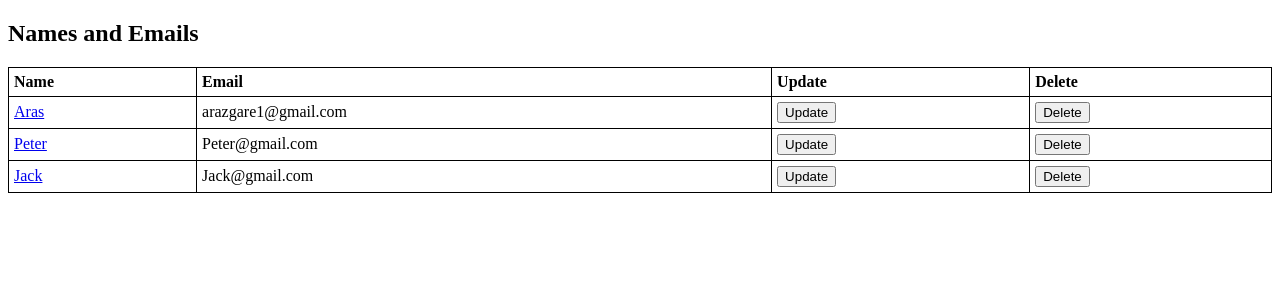
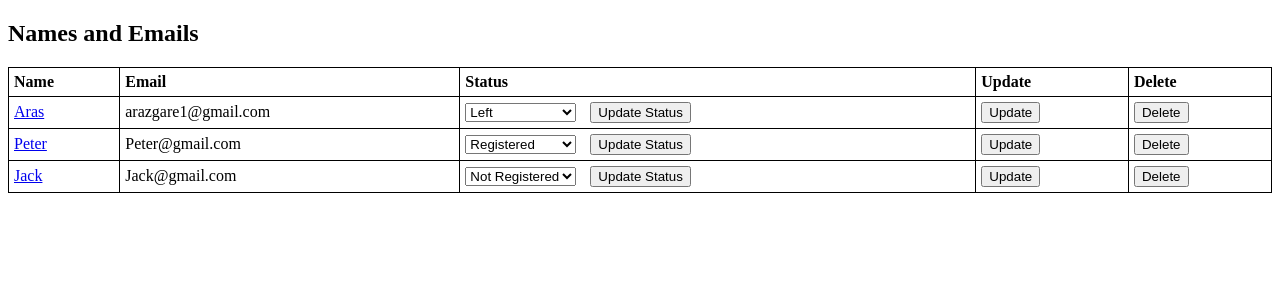
Before and after one commit to araskara/python_flask_orm_form, a Flask app: page /userlist in a window 1280 px wide. Shown: the top 300 px of the page. Run offline with Flask 3, Linux system fonts and the light colour scheme.

Commit message:
Adding selecting status for every user

```diff
--- a/app.py
+++ b/app.py
@@ -16,6 +16,7 @@ class User(db.Model):
     name = db.Column(db.String(50))
     email = db.Column(db.String(100), unique=True)
     date_joined = db.Column(db.Date, default=datetime.utcnow)
+    status = db.Column(db.String(50), default='Not registered')
     addresses = db.relationship('Address', backref='user')
 
     def __repr__(self):
@@ -36,13 +37,13 @@ class Address(db.Model):
 
 @app.route('/userlist')
 def user_list():
-    user = User.query.all()
-    return render_template('userList.html', user=user, title='RM-FORM-Excercise')
+    users = User.query.all()
+    return render_template('userList.html', users=users, title='RM-FORM-Excercise')
 
 
 @app.route('/', methods=['GET', 'POST'])
 def user_define():
-    user = User.query.all()
+    users = User.query.all()
     form = UserForm()
     if form.validate_on_submit():
         names = User(name=form.name.data, email=form.email.data)
@@ -50,7 +51,7 @@ def user_define():
         db.session.commit()
         flash('Submitted')
         return redirect(url_for('user_define'))
-    return render_template('index.html', title='ORM-FORM-Excercise', form=form, user=user)
+    return render_template('index.html', title='ORM-FORM-Excercise', form=form, users=users)
 
 
 @app.route('/userlist/<int:user_id>/update', methods=['GET', 'POST'])
@@ -102,5 +103,13 @@ def add_address():
     return render_template('add_address.html', title='create Address', form=form)
 
 
+@app.route('/update_status/<int:user_id>', methods=['POST'])
+def user_status(user_id):
+    user = User.query.get_or_404(user_id)
+    user.status = request.form.get('status')  # directly get status from form data
+    db.session.commit()
+    return redirect(url_for('user_list'))
+
+
 if __name__ == '__main__':
     app.run()
--- a/form.py
+++ b/form.py
@@ -15,3 +15,9 @@ class UserAddress(FlaskForm):
     zip_code = StringField('Zip Code', validators=[DataRequired()])
     city = StringField('City', validators=[DataRequired()])
     submit = SubmitField('Add Address')
+
+'''
+class UserStatus(FlaskForm):
+    status = SelectField('Status', choices=[('Registered', 'Registered'), ('Pending', 'Pending'), ('Not Registered', 'Not Registered'), ('Left', 'Left')])
+    submit = SubmitField('Update Status')
+'''
--- a/templates/userList.html
+++ b/templates/userList.html
@@ -12,6 +12,12 @@
             padding: 5px;
             text-align: left;
         }
+        .status-form {
+            display: inline-block;
+        }
+        .status-select {
+            margin-right: 10px;
+        }
     </style>
 </head>
 <body>
@@ -20,16 +26,27 @@
         <tr>
             <th>Name</th>
             <th>Email</th>
+            <th>Status</th>
             <th>Update</th>
             <th>Delete</th>
         </tr>
-        {% for user in user %}
+        {% for user in users %}
         <tr>
-            <td><a href="{{ url_for('user_page',user_id=user.id) }}">{{ user.name }}</a></td>
+            <td><a href="{{ url_for('user_page', user_id=user.id) }}">{{ user.name }}</a></td>
             <td>{{ user.email }}</td>
+            <td>
+                <form action="{{ url_for('user_status', user_id=user.id) }}" method="post" class="status-form">
+                    <select name="status" class="status-select">
+                        <option value="Registered" {% if user.status == 'Registered' %}selected{% endif %}>Registered</option>
+                        <option value="Pending" {% if user.status == 'Pending' %}selected{% endif %}>Pending</option>
+                        <option value="Not Registered" {% if user.status == 'Not Registered' %}selected{% endif %}>Not Registered</option>
+                        <option value="Left" {% if user.status == 'Left' %}selected{% endif %}>Left</option>
+                    </select>
+                    <button type="submit">Update Status</button>
+                </form>
+            </td>
             <td><button onclick=location.href="{{ url_for('update_user', user_id=user.id) }}"> Update</button></td>
             <td><button onclick=location.href="{{ url_for('user_delete', user_id=user.id) }}"> Delete</button></td>
-        </tr>
         </tr>
         {% endfor %}
     </table>
```
Also changed, not shown: instance/site.db.
